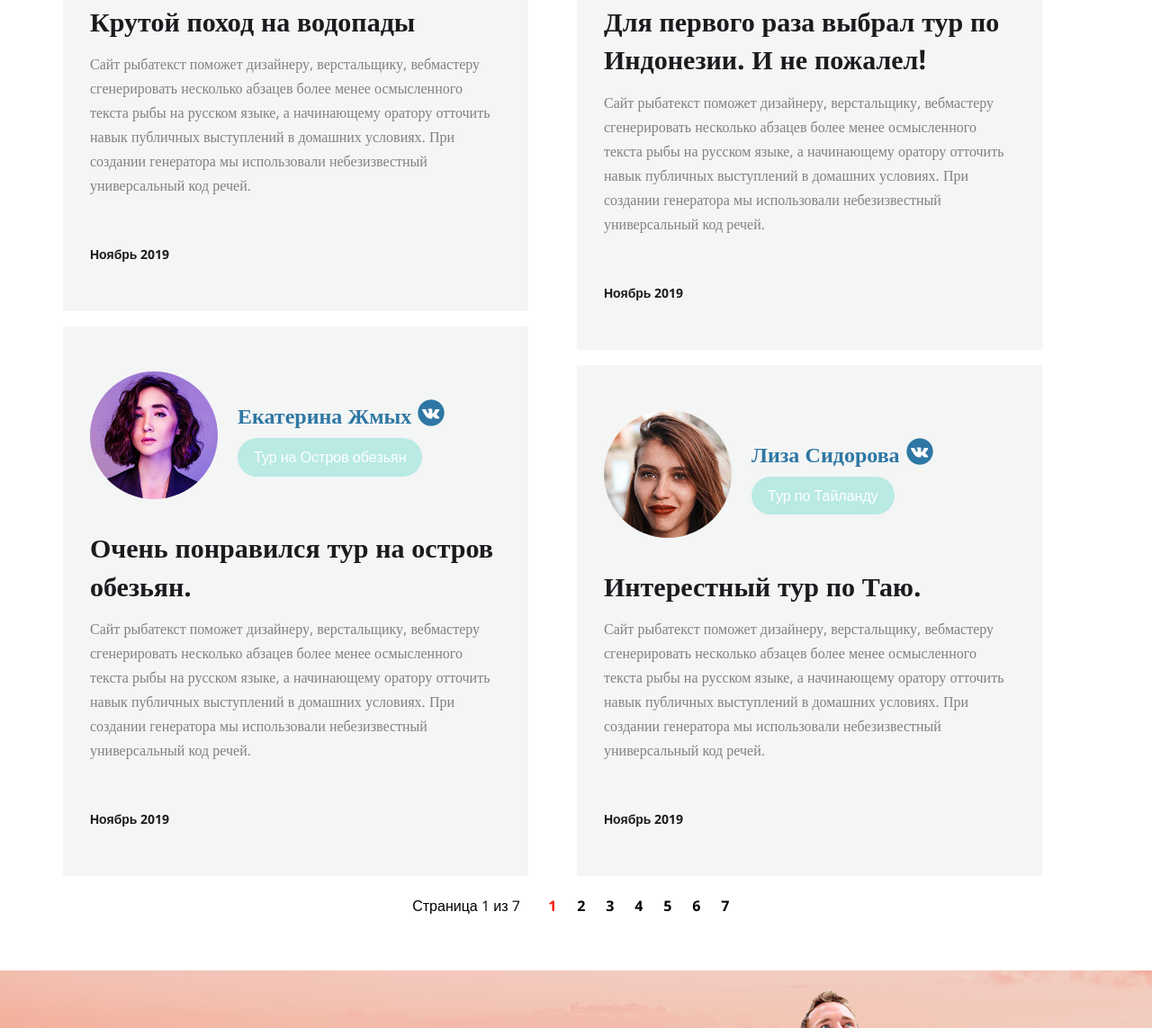
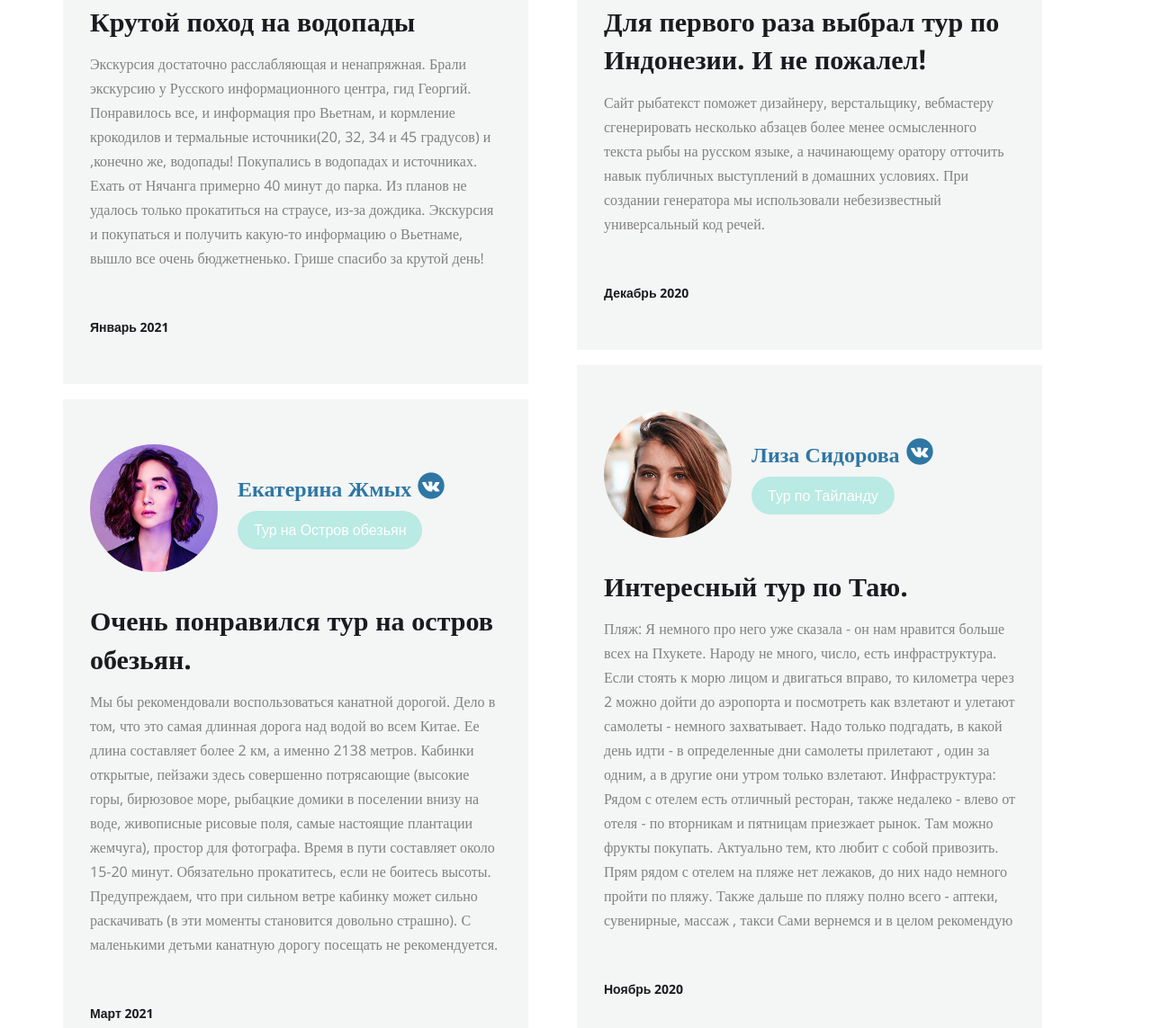
Before and after one commit to prilipar/airasia, a plain HTML site: page feedback.html in a window 1280 px wide. Shown: the part 732-1875 px from the top of the page at 90% size. Drawn offline with nearby package versions, Linux system fonts and the light colour scheme.

Commit message:
текст в отзывах

```diff
--- a/feedback.html
+++ b/feedback.html
@@ -94,12 +94,10 @@
                   Крутой поход на водопады
                 </div>
                 <div class="desc__content">
-                  Сайт рыбатекст поможет дизайнеру, верстальщику, вебмастеру сгенерировать несколько абзацев более менее
-                  осмысленного текста рыбы на русском языке, а начинающему оратору отточить навык публичных выступлений
-                  в домашних условиях. При создании генератора мы использовали небезизвестный универсальный код речей.
+                  Экскурсия достаточно расслабляющая и ненапряжная. Брали экскурсию у Русского информационного центра, гид Георгий. Понравилось все, и информация про Вьетнам, и кормление крокодилов и термальные источники(20, 32, 34 и 45 градусов) и ,конечно же, водопады! Покупались в водопадах и источниках. Ехать от Нячанга примерно 40 минут до парка. Из планов не удалось только прокатиться на страусе, из-за дождика. Экскурсия и покупаться и получить какую-то информацию о Вьетнаме, вышло все очень бюджетненько. Грише спасибо за крутой день!
                 </div>
                 <div class="desc__date">
-                  Ноябрь 2019
+                  Январь 2021
                 </div>
               </div>
             </li>
@@ -129,12 +127,10 @@
                   Очень понравился тур на остров обезьян.
                 </div>
                 <div class="desc__content">
-                  Сайт рыбатекст поможет дизайнеру, верстальщику, вебмастеру сгенерировать несколько абзацев более менее
-                  осмысленного текста рыбы на русском языке, а начинающему оратору отточить навык публичных выступлений
-                  в домашних условиях. При создании генератора мы использовали небезизвестный универсальный код речей.
+                  Мы бы рекомендовали воспользоваться канатной дорогой. Дело в том, что это самая длинная дорога над водой во всем Китае. Ее длина составляет более 2 км, а именно 2138 метров. Кабинки открытые, пейзажи здесь совершенно потрясающие (высокие горы, бирюзовое море, рыбацкие домики в поселении внизу на воде, живописные рисовые поля, самые настоящие плантации жемчуга), простор для фотографа. Время в пути составляет около 15-20 минут. Обязательно прокатитесь, если не боитесь высоты. Предупреждаем, что при сильном ветре кабинку может сильно раскачивать (в эти моменты становится довольно страшно). С маленькими детьми канатную дорогу посещать не рекомендуется.
                 </div>
                 <div class="desc__date">
-                  Ноябрь 2019
+                  Март 2021
                 </div>
               </div>
             </li>
@@ -170,7 +166,7 @@
                   в домашних условиях. При создании генератора мы использовали небезизвестный универсальный код речей.
                 </div>
                 <div class="desc__date">
-                  Ноябрь 2019
+                  Декабрь 2020
                 </div>
               </div>
             </li>
@@ -198,15 +194,24 @@
               </div>
               <div class="feedback__desc">
                 <div class="desc__title">
-                  Интерестный тур по Таю.
+                  Интересный тур по Таю.
                 </div>
                 <div class="desc__content">
-                  Сайт рыбатекст поможет дизайнеру, верстальщику, вебмастеру сгенерировать несколько абзацев более менее
-                  осмысленного текста рыбы на русском языке, а начинающему оратору отточить навык публичных выступлений
-                  в домашних условиях. При создании генератора мы использовали небезизвестный универсальный код речей.
+                  Пляж:
+Я немного про него уже сказала - он нам нравится больше всех на Пхукете.
+Народу не много, число, есть инфраструктура.
+Если стоять к морю лицом и двигаться вправо, то километра через 2 можно дойти до аэропорта и посмотреть как взлетают и улетают самолеты - немного захватывает.
+Надо только подгадать, в какой день идти - в определенные дни самолеты прилетают , один за одним, а в другие они утром только взлетают.
+Инфраструктура:
+Рядом с отелем есть отличный ресторан, также недалеко - влево от отеля - по вторникам и пятницам приезжает рынок.
+Там можно фрукты покупать.
+Актуально тем, кто любит с собой привозить.
+Прям рядом с отелем на пляже нет лежаков, до них надо немного пройти по пляжу.
+Также дальше по пляжу полно всего - аптеки, сувенирные, массаж , такси
+Сами вернемся и в целом рекомендую
                 </div>
                 <div class="desc__date">
-                  Ноябрь 2019
+                  Ноябрь 2020
                 </div>
               </div>
             </li>
```
